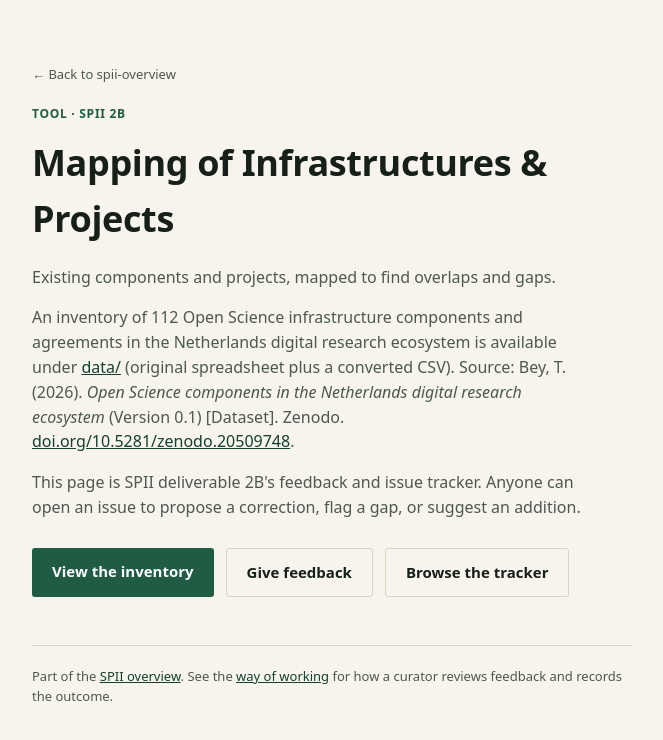
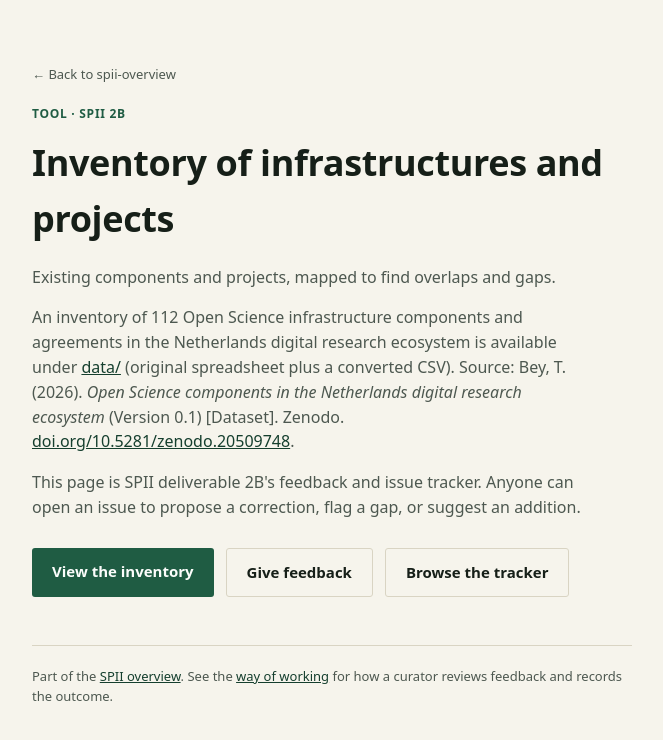
Before and after one commit to surf-ori/spii-2b-infrastructure-mapping, a plain HTML site: page index.html in a window 1280 px wide. Shown: the whole page, without its empty margins (308-971 px from the left). Drawn offline with Linux system fonts and the light colour scheme.

Commit message:
Rename deliverable display name to Inventory of infrastructures and projects
Matches the rename decided for SPII deliverable 2B: "Mapping of
Infrastructures & Projects" -> "Inventory of infrastructures and
projects". Updates README.md, CLAUDE.md, index.html, and the feedback
issue template.

Co-Authored-By: Claude Sonnet 5 <noreply@anthropic.com>
Claude-Session: https://claude.ai/code/session_01Ty7TZndw3rZSH1jYcDeSGp

```diff
--- a/index.html
+++ b/index.html
@@ -3,7 +3,7 @@
 <head>
 <meta charset="UTF-8">
 <meta name="viewport" content="width=device-width, initial-scale=1">
-<title>SPII 2B: Mapping of Infrastructures &amp; Projects</title>
+<title>SPII 2B: Inventory of infrastructures and projects</title>
 <meta name="description" content="Existing components and projects, mapped to find overlaps and gaps.">
 <style>
   :root{
@@ -36,7 +36,7 @@
 <div class="wrap">
   <a class="back-link" href="https://surf-ori.github.io/spii-overview/">&larr; Back to spii-overview</a>
   <span class="kicker">Tool · SPII 2B</span>
-  <h1>Mapping of Infrastructures &amp; Projects</h1>
+  <h1>Inventory of infrastructures and projects</h1>
   <p>Existing components and projects, mapped to find overlaps and gaps.</p>
   <p>An inventory of 112 Open Science infrastructure components and agreements in the Netherlands digital research ecosystem is available under <a href="https://github.com/surf-ori/spii-2b-infrastructure-mapping/tree/main/data">data/</a> (original spreadsheet plus a converted CSV). Source: Bey, T. (2026). <em>Open Science components in the Netherlands digital research ecosystem</em> (Version 0.1) [Dataset]. Zenodo. <a href="https://doi.org/10.5281/zenodo.20509748">doi.org/10.5281/zenodo.20509748</a>.</p>
   <p>This page is SPII deliverable 2B's feedback and issue tracker. Anyone can open an issue to propose a correction, flag a gap, or suggest an addition.</p>
```
Also changed, not shown: 3 other files.
